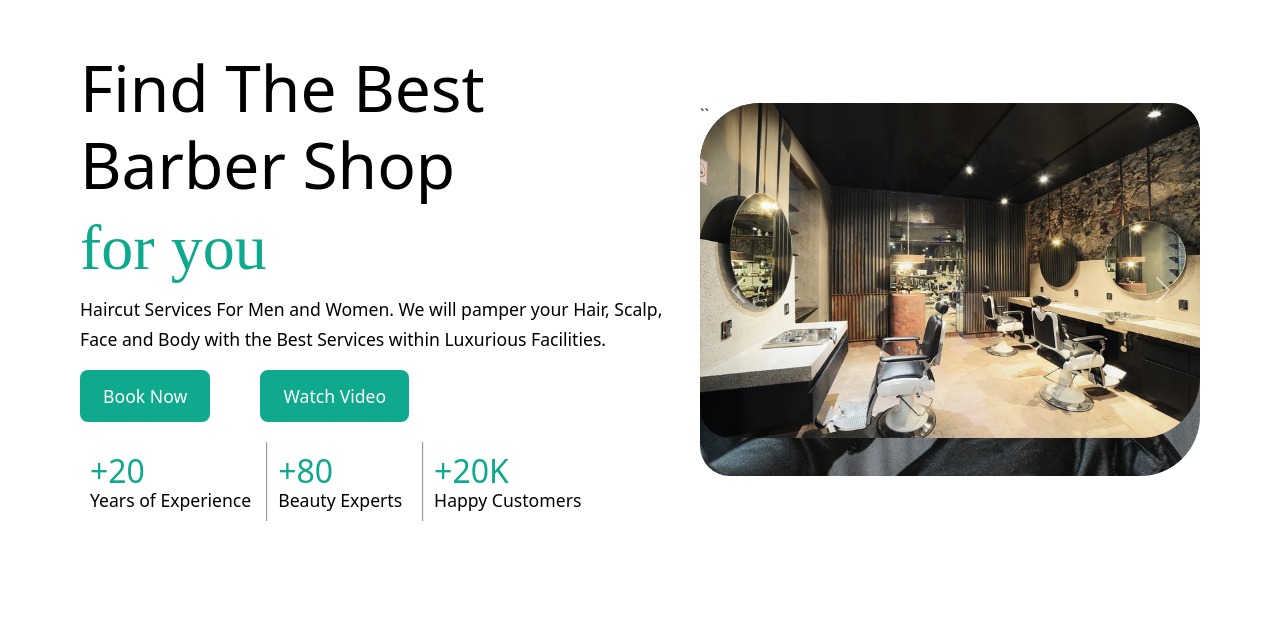
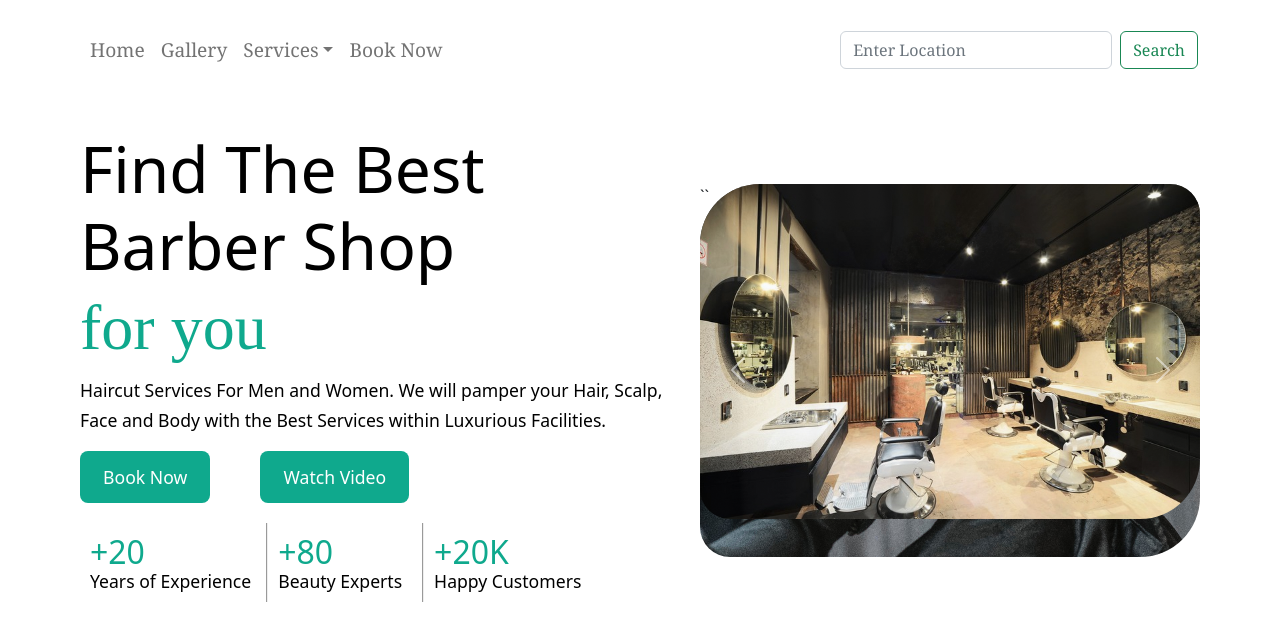
Before and after one commit to waynemorphic/dragonfly-barbershop, a React (Vite) app: page / in a window 1280 px wide. Shown: the top 640 px of the page. Built offline with nearby package versions, Linux system fonts and the light colour scheme.

Commit message:
home component, removed custom carousel

```diff
--- a/src/pages/home/Home.jsx
+++ b/src/pages/home/Home.jsx
@@ -2,10 +2,13 @@ import React from 'react'
 import '../home/Home.css'
 import barbercut from '../../assets/barbercut.png'
 import ImagesCarousel from '../../components/bootstrap/ImagesCarousel'
+import NavBar from '../navbar/NavBar'
 
 export default function Home() {
   return (
-    <div className='home'>
+    <div>
+      <NavBar />
+      <div className='home'>
         <div className='home-page'>
             <h3>Find The Best<br /> Barber Shop <span><br />for you</span></h3>
             <p className='objective'>Haircut Services For Men and Women. We will pamper your Hair, Scalp,
@@ -25,10 +28,11 @@ export default function Home() {
         <div>
           <ImagesCarousel />
         </div>
-        {/* <div className='home-page-image'>
-            <img className='stack' src = {barbercut} alt='Mike Murikui image'/>
-            <img className='stack' src = {barbercut} alt='Mike Murikui image'/>
-        </div>                 */}
+          {/* <div className='home-page-image'>
+              <img className='stack' src = {barbercut} alt='Mike Murikui image'/>
+              <img className='stack' src = {barbercut} alt='Mike Murikui image'/>
+          </div>                 */}
+      </div>
     </div>
   )
 }
```
